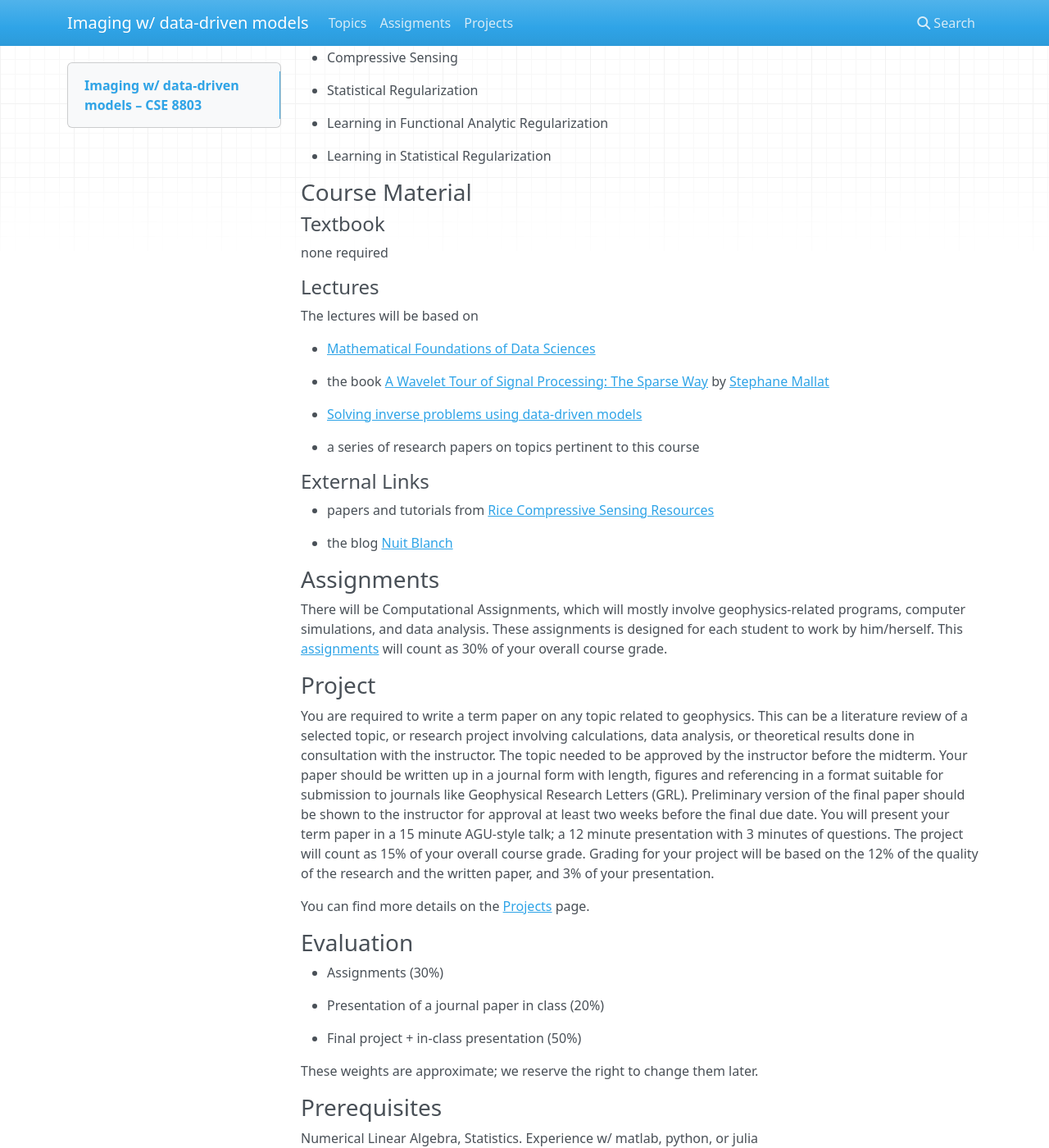
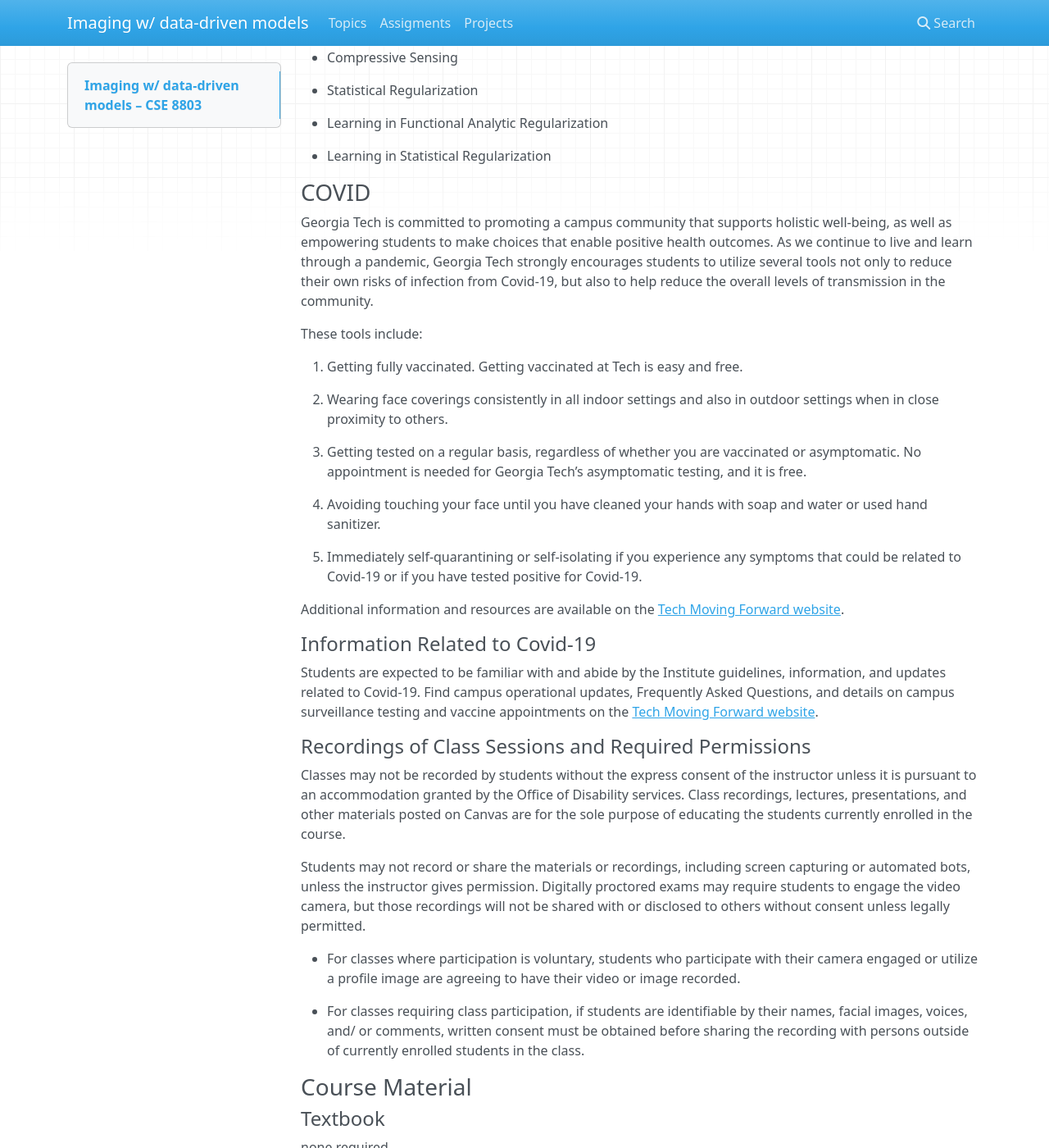
Before and after one commit to flexie/CSE-8803, an MkDocs documentation site: the page built from docs/index.md, in a window 1280 px wide and 1400 px high, scrolled down 1053 px. Shown: the whole window at 82% size. Built offline with MkDocs 1.6.1, drawn with Linux system fonts in a browser that asks for light colours; nearby versions of some CDN libraries; old or Windows-style settings are respelled for this version of MkDocs.

Commit message:
Added COVID

```diff
--- a/docs/index.md
+++ b/docs/index.md
@@ -56,6 +56,37 @@ See [Topics](outline.md) tab (adapted from [Mathematical Foundations of Data Sci
 
 - Learning in Statistical Regularization
 
+### COVID
+
+Georgia Tech is committed to promoting a campus community that supports holistic well-being, as well as empowering students to make choices that enable positive health outcomes. As we continue to live and learn through a pandemic, Georgia Tech strongly encourages students to utilize several tools not only to reduce their own risks of infection from Covid-19, but also to help reduce the overall levels of transmission in the community.
+
+These tools include:
+
+1. Getting fully vaccinated. Getting vaccinated at Tech is easy and free.
+
+1. Wearing face coverings consistently in all indoor settings and also in outdoor settings when in close proximity to others.
+
+1. Getting tested on a regular basis, regardless of whether you are vaccinated or asymptomatic. No appointment is needed for Georgia Tech’s asymptomatic testing, and it is free.
+
+1. Avoiding touching your face until you have cleaned your hands with soap and water or used hand sanitizer.
+
+1. Immediately self-quarantining or self-isolating if you experience any symptoms that could be related to Covid-19 or if you have tested positive for Covid-19.
+
+Additional information and resources are available on the [Tech Moving Forward website](https://w3.health.itg.gatech.edu/tech-moving-forward).
+
+#### Information Related to Covid-19
+
+Students are expected to be familiar with and abide by the Institute guidelines, information, and updates related to Covid-19. Find campus operational updates, Frequently Asked Questions, and details on campus surveillance testing and vaccine appointments on the [Tech Moving Forward website](https://w3.health.itg.gatech.edu/tech-moving-forward).
+
+#### Recordings of Class Sessions and Required Permissions
+
+Classes may not be recorded by students without the express consent of the instructor unless it is pursuant to an accommodation granted by the Office of Disability services. Class recordings, lectures, presentations, and other materials posted on Canvas are for the sole purpose of educating the students currently enrolled in the course.
+
+Students may not record or share the materials or recordings, including screen capturing or automated bots, unless the instructor gives permission. Digitally proctored exams may require students to engage the video camera, but those recordings will not be shared with or disclosed to others without consent unless legally permitted.
+
+- For classes where participation is voluntary, students who participate with their camera engaged or utilize a profile image are agreeing to have their video or image recorded.
+
+- For classes requiring class participation, if students are identifiable by their names, facial images, voices, and/ or comments, written consent must be obtained before sharing the recording with persons outside of currently enrolled students in the class.
 
 ### Course Material
 
```
